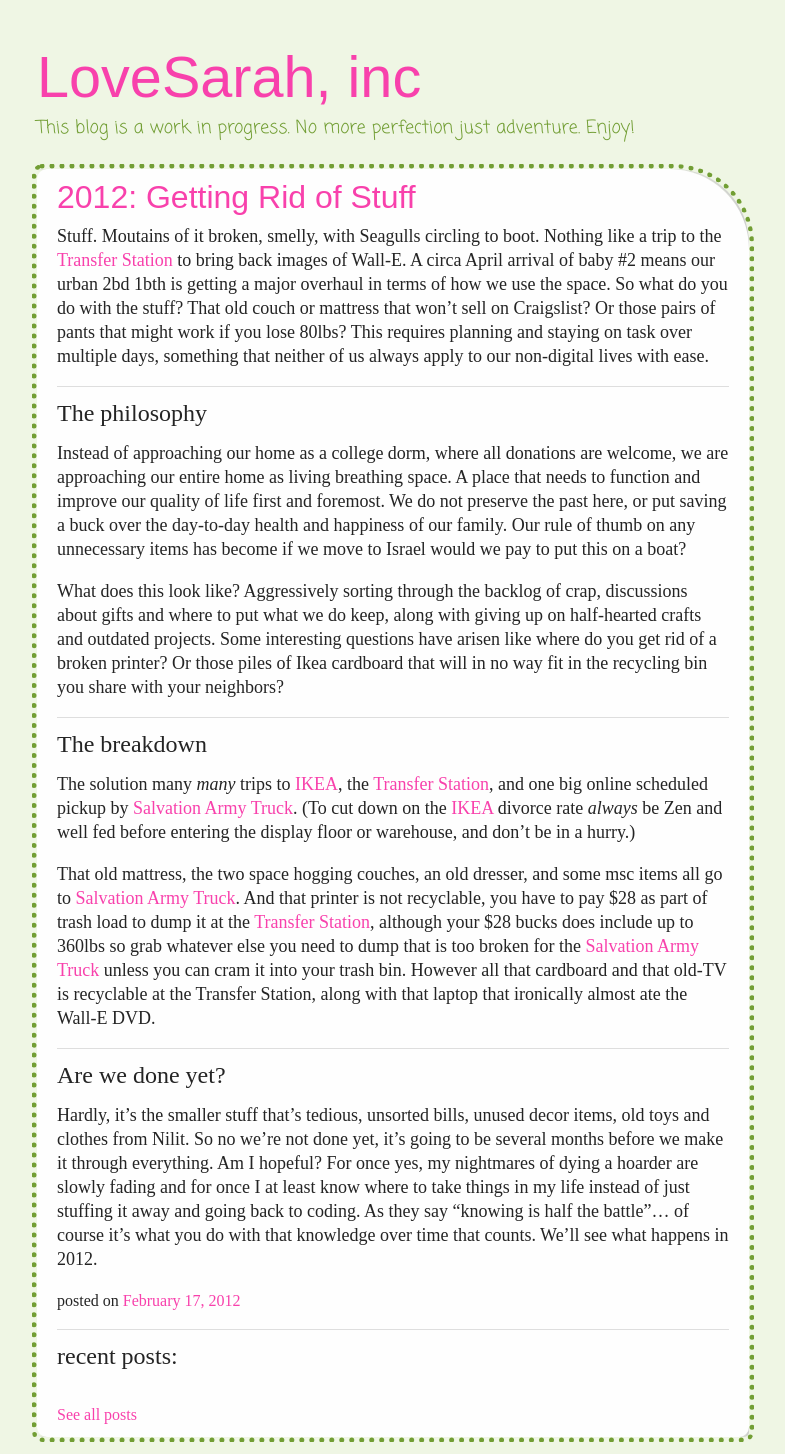
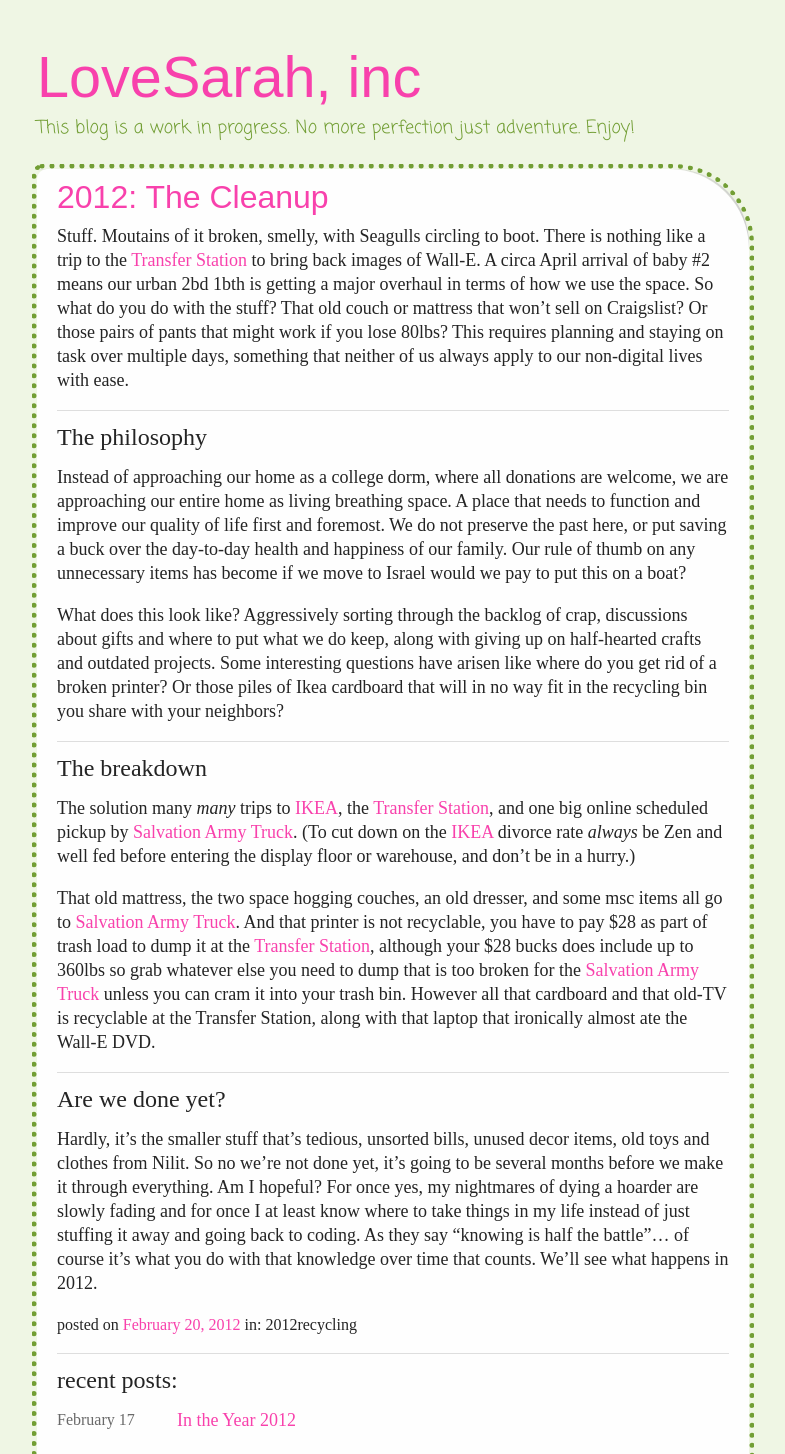
Before and after one commit to sarahp/jekyll_lovesarahinc, a Jekyll site: the page built from index.html, in a window 1280 px wide, cut to the strip 0-1454 px from the top of the page. Shown: the whole strip, without its empty margins (232-1017 px from the left). Built offline with Jekyll 4.4.1, drawn with Linux system fonts in a browser that asks for light colours; some web fonts are replaced; Markdown is read by kramdown in place of the engine named in the settings.

Commit message:
Adding some posts and doing cleanup.

```diff
--- a/_includes/google_analytics.html
+++ b/_includes/google_analytics.html
@@ -1,7 +1,7 @@
 <script type="text/javascript">
 
   var _gaq = _gaq || [];
-  _gaq.push(['_setAccount', 'UA-3252696-1']);
+  _gaq.push(['_setAccount', 'UA-29344746-1']);
   _gaq.push(['_trackPageview']);
 
   (function() {
--- a/_layouts/post.html
+++ b/_layouts/post.html
@@ -3,5 +3,3 @@ layout: default
 ---
 {% assign post=page %}
 {% include post.html %}
-
-{% include vcard.html %}
--- a/_posts/2012-02-17-2012-getting-rid-of-stuff.md
+++ b/_posts/2012-02-20-2012:-the-cleanup.md
@@ -1,10 +1,12 @@
 ---
 layout: post
-title: "2012: Getting Rid of Stuff"
-date: 2012-02-17 14:12:31 -0800
+title: "2012: The Cleanup"
+date: 2012-02-20 12:11:07 -0800
 tags:
+    - "2012"
+    - recycling
 ---
-Stuff. Moutains of it broken, smelly, with Seagulls circling to boot. Nothing like a trip to the [Transfer Station](http://maps.google.com/maps/place?cid=12853880385128682418) to bring back images of Wall-E. A circa April arrival of baby #2 means our urban 2bd 1bth is getting a major overhaul in terms of how we use the space. So what do you do with the stuff? That old couch or mattress that won't sell on Craigslist? Or those pairs of pants that might work if you lose 80lbs? This requires planning and staying on task over multiple days, something that neither of us always apply to our non-digital lives with ease.
+Stuff. Moutains of it broken, smelly, with Seagulls circling to boot. There is nothing like a trip to the [Transfer Station](http://maps.google.com/maps/place?cid=12853880385128682418) to bring back images of Wall-E. A circa April arrival of baby #2 means our urban 2bd 1bth is getting a major overhaul in terms of how we use the space. So what do you do with the stuff? That old couch or mattress that won't sell on Craigslist? Or those pairs of pants that might work if you lose 80lbs? This requires planning and staying on task over multiple days, something that neither of us always apply to our non-digital lives with ease.
 
 ### The philosophy ###
 Instead of approaching our home as a college dorm, where all donations are welcome, we are approaching our entire home as living breathing space. A place that needs to function and improve our quality of life first and foremost. We do not preserve the past here, or put saving a buck over the day-to-day health and happiness of our family. Our rule of thumb on any unnecessary items has become if we move to Israel would we pay to put this on a boat?
```
Also changed, not shown: _posts/2012-02-17-in-the-year-2012.md (added, +17 -0 lines).
